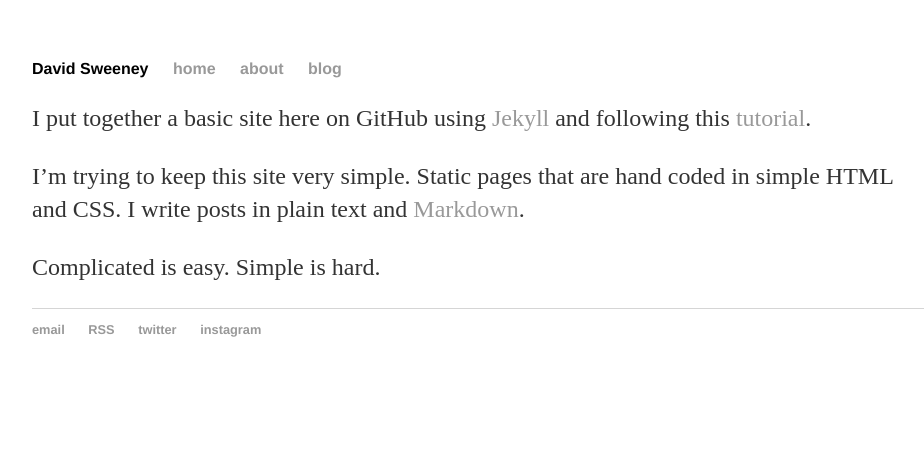
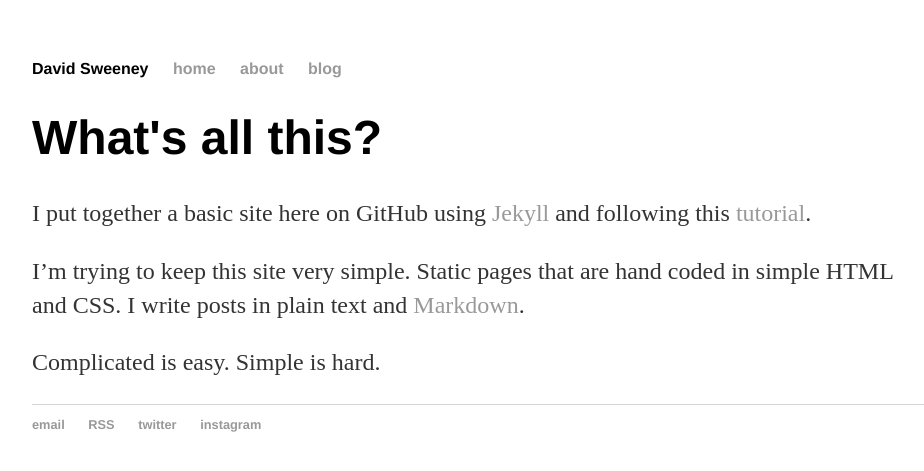
Before and after one commit to dvdsweeney/dvdsweeney.github.io, a Jekyll site: the page built from about.html, in a window 1280 px wide. Shown: the top 471 px of the page, without its empty margins (160-1084 px from the left). Built offline with Jekyll 4.4.1, drawn with Linux system fonts in a browser that asks for light colours.

Commit message:
Update about.html

```diff
--- a/about.html
+++ b/about.html
@@ -3,6 +3,7 @@ layout: default
 title: David Sweeney | About
 ---
 <div class="blurb">
+	<h1>What's all this?</h1>
   <p>I put together a basic site here on GitHub using <a href="https://jekyllrb.com">Jekyll</a> and following this <a href="http://jmcglone.com/guides/github-pages/">tutorial</a>.</p>
   <p>I’m trying to keep this site very simple. Static pages that are hand coded in simple HTML and CSS. I write posts in plain text and <a href="https://en.wikipedia.org/wiki/Markdown">Markdown</a>.</p>
     <p>Complicated is easy. Simple is hard.</p>
```
